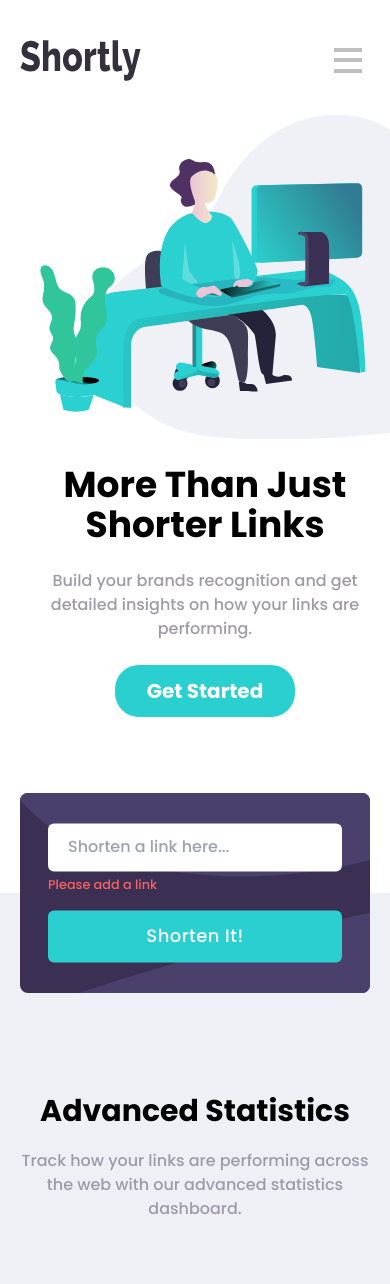
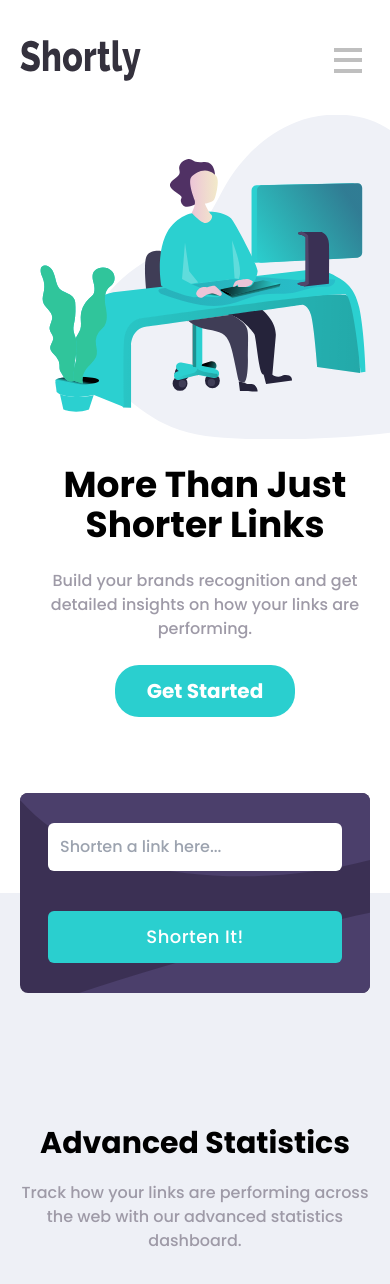
Before and after one commit to wojtek0123/url-shortening-api, a React (Vite) app: page / in a window 390 px wide. Shown: the top 1284 px of the page. Built offline with nearby package versions, Linux system fonts and the light colour scheme.

Commit message:
Add logic to validate, add and shorten links

```diff
--- a/src/components/main/Form.tsx
+++ b/src/components/main/Form.tsx
@@ -1,14 +1,64 @@
 import DefaultButton from '../ui/DefaultButton';
 import bgBoostMobile from '../../assets/images/bg-boost-mobile.svg';
 import bgBoostDesktop from '../../assets/images/bg-boost-desktop.svg';
+import React, { useRef, useState } from 'react';
+import { v4 as uuid } from 'uuid';
 
 const Form: React.FC = () => {
+  const inputRef = useRef<HTMLInputElement>(null);
+  const [shortenedLinks, setShortenedLinks] = useState<string[]>([]);
+  const [enteredLinks, setEnteredLinks] = useState<string[]>([]);
+  const [errorMessage, setErrorMessage] = useState<string>('');
+  const [copiedTextToClickboard, setCopiedTextToClickboard] = useState('');
+
+  const linkValidation = (enteredLink: string) => {
+    const linkPattern = new RegExp(
+      /^(?:(?:https?|ftp):\/\/)(?:\S+(?::\S*)?@)?(?:(?!(?:10|127)(?:\.\d{1,3}){3})(?!(?:169\.254|192\.168)(?:\.\d{1,3}){2})(?!172\.(?:1[6-9]|2\d|3[0-1])(?:\.\d{1,3}){2})(?:[1-9]\d?|1\d\d|2[01]\d|22[0-3])(?:\.(?:1?\d{1,2}|2[0-4]\d|25[0-5])){2}(?:\.(?:[1-9]\d?|1\d\d|2[0-4]\d|25[0-4]))|(?:(?:[a-z\u00a1-\uffff0-9]-*)*[a-z\u00a1-\uffff0-9]+)(?:\.(?:[a-z\u00a1-\uffff0-9]-*)*[a-z\u00a1-\uffff0-9]+)*(?:\.(?:[a-z\u00a1-\uffff]{2,}))\.?)(?::\d{2,5})?(?:[/?#]\S*)?$/i,
+    );
+    return linkPattern.test(enteredLink) || setErrorMessage('Please add a valid link');
+  };
+
   const onSubmit = (event: React.FormEvent): void => {
     event.preventDefault();
+
+    if (!inputRef.current?.value) return;
+    const enteredLink = inputRef.current.value.trim();
+
+    if (enteredLink.length === 0) {
+      setErrorMessage('Please add a link');
+      return;
+    }
+
+    const alphabet = 'qwertyuiopasdfghjklzxcvbnmQWERTYUIOPASDFGHJKLZXCVBNM123456789';
+
+    let randomString = 'https://rel.ink/';
+
+    for (let i = 0; i < 6; i++) {
+      const randomIndex = Math.floor(Math.random() * alphabet.length);
+      randomString += alphabet[randomIndex];
+    }
+
+    inputRef.current.value = '';
+    if (!linkValidation(enteredLink)) return;
+
+    setEnteredLinks((prevState) => [...prevState, enteredLink]);
+    setShortenedLinks((prevState) => [...prevState, randomString]);
+  };
+
+  const copyToClickboard = async (event: React.FormEvent<HTMLButtonElement>) => {
+    if (!event.currentTarget.previousSibling?.textContent) return;
+    setCopiedTextToClickboard(event.currentTarget.previousSibling.textContent);
+    await navigator.clipboard.writeText(event.currentTarget.previousSibling.textContent);
+  };
+
+  const clearErrorMessage = () => {
+    setErrorMessage('');
   };
 
   return (
-    <div className='relative rounded-lg  w-full overflow-hidden -translate-y-1/2'>
+    <>
+      <div className='relative w-full '>
+        <div className='overflow-hidden rounded-lg -translate-y-1/2'>
           <img
             src={bgBoostMobile}
             alt=''
@@ -26,18 +76,61 @@ const Form: React.FC = () => {
             <div className='w-full flex flex-col lg:flex-row'>
               <input
                 type='text'
-            className='rounded-md px-5 py-3 w-full lg:mr-8 md:text-lg'
+                className={`rounded-md p-3 w-full lg:mr-8 md:text-lg lg:px-5  ${
+                  errorMessage.length !== 0 ? 'border-4 border-secondary-red' : 'border-transparent'
+                }`}
                 aria-label='link'
                 placeholder='Shorten a link here...'
+                ref={inputRef}
+                onFocus={clearErrorMessage}
               />
-          <small className='lg:hidden text-secondary-red mt-1'>Please add a link</small>
+              {errorMessage.length !== 0 && (
+                <small className='lg:hidden text-secondary-red mt-1'>{errorMessage}</small>
+              )}
+              {errorMessage.length === 0 && (
+                <small className='lg:hidden text-secondary-red mt-1 h-5 w-5'></small>
+              )}
               <DefaultButton type='submit'>Shorten it!</DefaultButton>
             </div>
+            {errorMessage.length !== 0 && (
               <small className='hidden lg:flex items-start justify-start text-left text-lg mt-2 text-secondary-red'>
-          Please add a link
+                {errorMessage}
               </small>
+            )}
+            {errorMessage.length === 0 && (
+              <small className='w-5 h-7 hidden lg:flex items-start justify-start text-left text-lg mt-2 text-secondary-red'></small>
+            )}
           </form>
         </div>
+        <section className='-mt-20 lg:-mt-14 mb-28'>
+          {shortenedLinks.map((shortenedLink, index) => (
+            <div
+              key={uuid()}
+              className='flex items-center justify-center flex-col lg:flex-row lg:justify-between bg-white lg:px-10 lg:py-6 rounded-lg mb-6'
+            >
+              <p className='px-5 py-3 lg:p-0 lg:text-lg truncate w-full'>{enteredLinks[index]}</p>
+              <div className='w-full h-[2px] bg-neutral-gray lg:hidden' />
+              <div className='px-5 mb-5 flex items-start flex-col lg:flex-row lg:mb-0 lg:items-center w-full lg:max-w-max'>
+                <p className='text-primary-cyan py-3 lg:py-0 lg:mr-5 lg:text-lg text-left'>
+                  {shortenedLink}
+                </p>
+                <button
+                  type='button'
+                  className={`w-full lg:w-36 text-center text-white bg-primary-cyan py-3 rounded-lg lg:px-10 ${
+                    copiedTextToClickboard === shortenedLink
+                      ? 'bg-primary-dark-violet'
+                      : 'bg-primary-cyan'
+                  }`}
+                  onClick={copyToClickboard}
+                >
+                  {copiedTextToClickboard === shortenedLink ? 'Copied!' : 'Copy'}
+                </button>
+              </div>
+            </div>
+          ))}
+        </section>
+      </div>
+    </>
   );
 };
 
```
Lines whose indentation alone changed are shown as unchanged.
